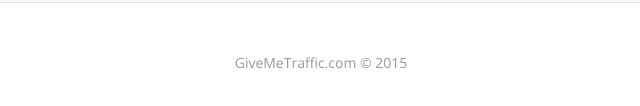
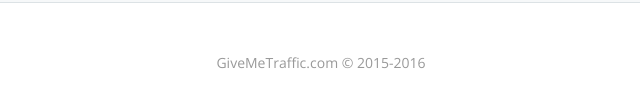
Before and after one commit to givemetraffic/givemetraffic.github.io, a plain HTML site: page index.html in a window 1280 px wide. Shown: the part 1636-1742 px from the top of the page, 319-959 px from the left. Drawn offline with nearby package versions, Linux system fonts and the light colour scheme.

Commit message:
Add 2016 to copywright

```diff
--- a/index.html
+++ b/index.html
@@ -368,7 +368,7 @@
 		<a href="#"><span class="glyph-item mega icon-social-dribbble" aria-hidden="true"></span></a>
 	</p>
  -->
-	GiveMeTraffic.com &copy; 2015
+	GiveMeTraffic.com &copy; 2015-2016
 
 	<div class="clearfix"></div>
 
```
